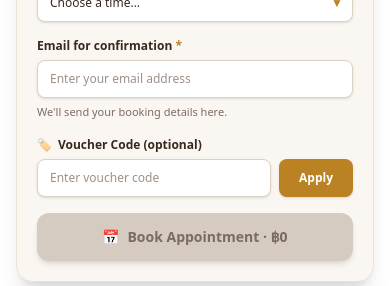
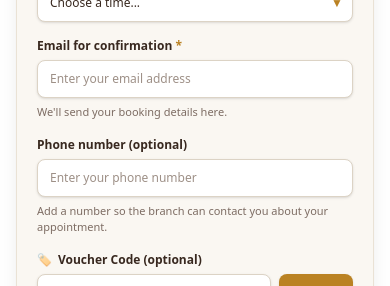
Before and after one commit to MawinSkalet/Getthawa-client-frontend, a Next.js app: page /booking in a window 390 px wide. Shown: the part 900-1186 px from the top of the page. Built offline with nearby package versions, Linux system fonts and the light colour scheme; no server answers; a web font is replaced by a local one.

Commit message:
feat: collect phone for appointments

```diff
--- a/src/app/booking/page.tsx
+++ b/src/app/booking/page.tsx
@@ -351,6 +351,7 @@ export default function BookingPage() {
   const [date, setDate] = useState("");
   const [time, setTime] = useState("");
   const [customerEmail, setCustomerEmail] = useState("");
+  const [customerPhone, setCustomerPhone] = useState("");
   const [voucher, setVoucher] = useState("");
 
   // Voucher validation
@@ -529,8 +530,9 @@ export default function BookingPage() {
 
   const baseReady = !!(selectedBranch && activeVariant && packages.some(p=>p.id===activeVariant.id && p.isActive) && date && time);
   const validCustomerEmail = /^[^\s@]+@[^\s@]+\.[^\s@]+$/.test(customerEmail.trim());
+  const validCustomerPhone = !customerPhone.trim() || /^[\d+().\s-]{5,32}$/.test(customerPhone.trim());
   const voucherReady = voucher.trim() === "" ? true : voucherStatus === "valid";
-  const canSubmit = baseReady && validCustomerEmail && voucherReady && !isSubmitting && voucherStatus !== "checking";
+  const canSubmit = baseReady && validCustomerEmail && validCustomerPhone && voucherReady && !isSubmitting && voucherStatus !== "checking";
 
   const resetForm = () => {
     setDate("");
@@ -814,6 +816,31 @@ export default function BookingPage() {
               </p>
             </div>
 
+            <div>
+              <label htmlFor="booking-customer-phone" className="block text-xs font-semibold text-[#38281F] mb-1.5">
+                <SiteText text="Phone number (optional)" />
+              </label>
+              <input
+                id="booking-customer-phone"
+                type="tel"
+                autoComplete="tel"
+                inputMode="tel"
+                value={customerPhone}
+                onChange={(event) => setCustomerPhone(event.target.value)}
+                placeholder={tr("Enter your phone number")}
+                aria-invalid={customerPhone.trim().length > 0 && !validCustomerPhone}
+                className="w-full px-3 py-2.5 rounded-lg bg-white border border-[#DCD3C5] text-xs text-[#38281F] placeholder-[#9E9087] focus:outline-none focus:ring-2 focus:ring-[#BA8223] shadow-sm"
+              />
+              <p className="mt-1.5 text-[11px] text-[#7D6C63]">
+                <SiteText text="Add a number so the branch can contact you about your appointment." />
+              </p>
+              {customerPhone.trim().length > 0 && !validCustomerPhone && (
+                <p className="mt-1 text-[11px] font-medium text-red-700" role="alert">
+                  <SiteText text="Enter a valid phone number." />
+                </p>
+              )}
+            </div>
+
             {/* Voucher Code (optional) */}
             <div>
               <label className="block text-xs font-semibold text-[#38281F] mb-1.5 flex items-center gap-1.5">
@@ -865,6 +892,7 @@ export default function BookingPage() {
                     packageId: targetPackageId,
                     date: dateIso,
                     customerEmail: customerEmail.trim(),
+                    customerPhone: customerPhone.trim() || undefined,
                     voucherId:
                       voucher.trim() && voucherStatus === "valid"
                         ? voucherId ?? undefined
--- a/src/hooks/useBooking.ts
+++ b/src/hooks/useBooking.ts
@@ -6,6 +6,7 @@ export type CreateBookingPayload = {
   date: string; // ISO or server-parseable date-time string
   customerEmail: string;
   customerName?: string;
+  customerPhone?: string;
   numberOfGuests?: number;
   source?: "website" | "facebook" | "line" | "admin";
   voucherId?: string;
--- a/src/locales/copy.json
+++ b/src/locales/copy.json
@@ -22,6 +22,30 @@
     "กรอกที่อยู่อีเมลของคุณ",
     "请输入您的电子邮箱",
     "이메일 주소를 입력하세요"
+  ],
+  "Phone number (optional)": [
+    "Phone number (optional)",
+    "เบอร์โทรศัพท์ (ไม่บังคับ)",
+    "电话号码（选填）",
+    "전화번호 (선택 사항)"
+  ],
+  "Enter your phone number": [
+    "Enter your phone number",
+    "กรอกเบอร์โทรศัพท์",
+    "请输入电话号码",
+    "전화번호를 입력하세요"
+  ],
+  "Enter a valid phone number.": [
+    "Enter a valid phone number.",
+    "กรุณากรอกเบอร์โทรศัพท์ให้ถูกต้อง",
+    "请输入有效的电话号码。",
+    "올바른 전화번호를 입력하세요."
+  ],
+  "Add a number so the branch can contact you about your appointment.": [
+    "Add a number so the branch can contact you about your appointment.",
+    "เพิ่มเบอร์โทรเพื่อให้สาขาติดต่อเกี่ยวกับการนัดหมายได้",
+    "留下电话号码，方便门店联系您确认预约。",
+    "지점에서 예약 관련 연락을 드릴 수 있도록 번호를 남겨 주세요."
   ],
   "We'll send your booking details here.": [
     "We'll send your booking details here.",
```
